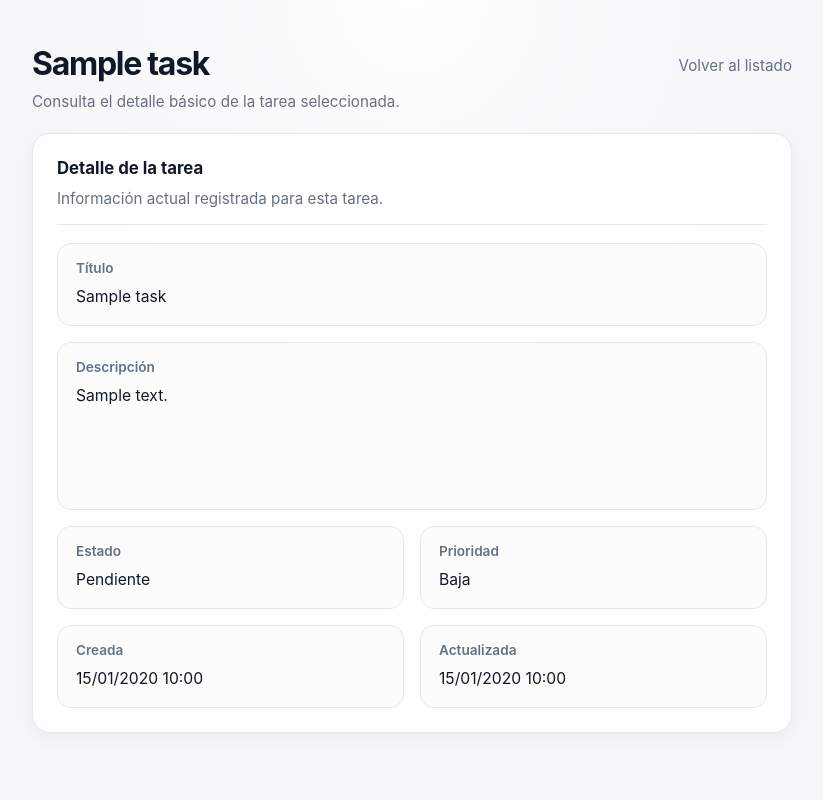
After one commit to fjbravo75/django-task-manager, a Django app: page /1/ in a window 1280 px wide. The commit adds this page. Shown: the whole page, without its empty margins (228-1051 px from the left). Run offline with Django 5.2, Linux system fonts and the light colour scheme; tables that the repository leaves empty hold one stand-in row (values such as "Sample post").

Commit message:
Close task detail view with final visual fixes

```diff
--- a/tasks/static/tasks/styles.css
+++ b/tasks/static/tasks/styles.css
@@ -251,6 +251,7 @@ select:focus {
 }
 
 .task-list-copy {
+    flex: 1;
     min-width: 0;
 }
 
@@ -262,6 +263,14 @@ select:focus {
     color: var(--primary);
 }
 
+.task-list-link {
+    text-decoration: none;
+}
+
+.task-list-link:hover {
+    color: var(--primary-hover);
+}
+
 .task-list-description {
     margin: 8px 0 0;
     font-size: 0.94rem;
@@ -271,9 +280,12 @@ select:focus {
 
 .task-list-meta {
     display: flex;
-    flex-wrap: wrap;
+    flex-wrap: nowrap;
+    flex-shrink: 0;
+    align-items: center;
     justify-content: flex-end;
     gap: 8px;
+    white-space: nowrap;
 }
 
 .task-pill {
@@ -295,6 +307,13 @@ select:focus {
     color: var(--text-soft);
 }
 
+.task-list-action {
+    min-height: 30px;
+    padding: 0 12px;
+    font-size: 0.82rem;
+    white-space: nowrap;
+}
+
 .task-empty-state {
     padding: 6px 0 2px;
 }
@@ -313,6 +332,56 @@ select:focus {
     font-size: 0.95rem;
     line-height: 1.6;
     color: var(--text-soft);
+}
+
+.task-detail-grid {
+    display: grid;
+    gap: 16px;
+    margin: 0;
+}
+
+.task-detail-row {
+    display: grid;
+    gap: 8px;
+    padding: 16px 18px;
+    border: 1px solid var(--border);
+    border-radius: 14px;
+    background: var(--surface-soft);
+}
+
+.task-detail-label {
+    font-size: 0.85rem;
+    font-weight: 600;
+    color: var(--text-soft);
+}
+
+.task-detail-value {
+    margin: 0;
+    font-size: 0.98rem;
+    line-height: 1.6;
+    color: var(--text);
+    text-align: left;
+}
+
+.task-detail-row-description {
+    display: flex;
+    flex-direction: column;
+    align-items: stretch;
+}
+
+.task-detail-value-description {
+    display: block;
+    min-height: 110px;
+    width: 100%;
+    margin: 0;
+    text-align: left;
+    white-space: pre-line;
+}
+
+.task-detail-two-columns {
+    display: grid;
+    grid-template-columns: 1fr 1fr;
+    gap: 16px;
 }
 
 @media (max-width: 720px) {
@@ -352,6 +421,13 @@ select:focus {
     }
 
     .task-list-meta {
+        flex-wrap: wrap;
         justify-content: flex-start;
+        width: 100%;
+        white-space: normal;
+    }
+
+    .task-detail-two-columns {
+        grid-template-columns: 1fr;
     }
 }
--- /dev/null
+++ b/tasks/templates/tasks/task_detail.html
@@ -0,0 +1,73 @@
+<!DOCTYPE html>
+<html lang="es">
+<head>
+    {% load static %}
+    <meta charset="UTF-8">
+    <meta name="viewport" content="width=device-width, initial-scale=1.0">
+    <title>{{ task.title }}</title>
+    <link rel="stylesheet" href="{% static 'tasks/styles.css' %}">
+</head>
+<body>
+    <main class="app-shell">
+        <section class="form-screen">
+            <header class="screen-header">
+                <div class="screen-header-top">
+                    <div class="screen-header-copy">
+                        <h1 class="screen-title">{{ task.title }}</h1>
+                        <p class="screen-subtitle">
+                            Consulta el detalle básico de la tarea seleccionada.
+                        </p>
+                    </div>
+
+                    <a class="text-link" href="{% url 'task_list' %}">Volver al listado</a>
+                </div>
+            </header>
+
+            <section class="form-panel">
+                <div class="form-panel-header">
+                    <h2 class="panel-title">Detalle de la tarea</h2>
+                    <p class="panel-subtitle">
+                        Información actual registrada para esta tarea.
+                    </p>
+                </div>
+
+                <dl class="task-detail-grid">
+                    <div class="task-detail-row">
+                        <dt class="task-detail-label">Título</dt>
+                        <dd class="task-detail-value">{{ task.title }}</dd>
+                    </div>
+
+                    <div class="task-detail-row task-detail-row-description">
+                        <dt class="task-detail-label">Descripción</dt>
+                        <dd class="task-detail-value task-detail-value-description">{% if task.description %}{{ task.description }}{% else %}Sin descripción.{% endif %}</dd>
+                    </div>
+
+                    <div class="task-detail-two-columns">
+                        <div class="task-detail-row">
+                            <dt class="task-detail-label">Estado</dt>
+                            <dd class="task-detail-value">{{ task.get_status_display }}</dd>
+                        </div>
+
+                        <div class="task-detail-row">
+                            <dt class="task-detail-label">Prioridad</dt>
+                            <dd class="task-detail-value">{{ task.get_priority_display }}</dd>
+                        </div>
+                    </div>
+
+                    <div class="task-detail-two-columns">
+                        <div class="task-detail-row">
+                            <dt class="task-detail-label">Creada</dt>
+                            <dd class="task-detail-value">{{ task.created_at|date:"d/m/Y H:i" }}</dd>
+                        </div>
+
+                        <div class="task-detail-row">
+                            <dt class="task-detail-label">Actualizada</dt>
+                            <dd class="task-detail-value">{{ task.updated_at|date:"d/m/Y H:i" }}</dd>
+                        </div>
+                    </div>
+                </dl>
+            </section>
+        </section>
+    </main>
+</body>
+</html>
--- a/tasks/templates/tasks/task_list.html
+++ b/tasks/templates/tasks/task_list.html
@@ -36,7 +36,9 @@
                         {% for task in tasks %}
                             <li class="task-list-item">
                                 <div class="task-list-copy">
-                                    <h3 class="task-list-title">{{ task.title }}</h3>
+                                    <h3 class="task-list-title">
+                                        <a class="task-list-link" href="{% url 'task_detail' task.pk %}">{{ task.title }}</a>
+                                    </h3>
                                     {% if task.description %}
                                         <p class="task-list-description">{{ task.description }}</p>
                                     {% endif %}
@@ -45,6 +47,7 @@
                                 <div class="task-list-meta">
                                     <span class="task-pill">{{ task.get_status_display }}</span>
                                     <span class="task-pill task-pill-muted">{{ task.get_priority_display }}</span>
+                                    <a class="button-secondary task-list-action" href="{% url 'task_detail' task.pk %}">Ver detalle</a>
                                 </div>
                             </li>
                         {% endfor %}
--- a/tasks/urls.py
+++ b/tasks/urls.py
@@ -1,8 +1,9 @@
 from django.urls import path
 
-from tasks.views import task_create, task_list
+from tasks.views import task_create, task_detail, task_list
 
 urlpatterns = [
     path('', task_list, name='task_list'),
+    path('<int:pk>/', task_detail, name='task_detail'),
     path('create/', task_create, name='task_create'),
 ]
--- a/tasks/views.py
+++ b/tasks/views.py
@@ -1,4 +1,4 @@
-from django.shortcuts import redirect, render
+from django.shortcuts import get_object_or_404, redirect, render
 
 from tasks.forms import TaskForm
 from tasks.models import Task
@@ -7,6 +7,11 @@ from tasks.models import Task
 def task_list(request):
     tasks = Task.objects.all()
     return render(request, 'tasks/task_list.html', {'tasks': tasks})
+
+
+def task_detail(request, pk):
+    task = get_object_or_404(Task, pk=pk)
+    return render(request, 'tasks/task_detail.html', {'task': task})
 
 
 def task_create(request):
```
Also changed, not shown: project_memory/CURRENT_CONTEXT.md (+10 -12 lines), project_memory/DECISIONS.md (+16 -0 lines), project_memory/SESSION_LOG.md (+59 -0 lines).
